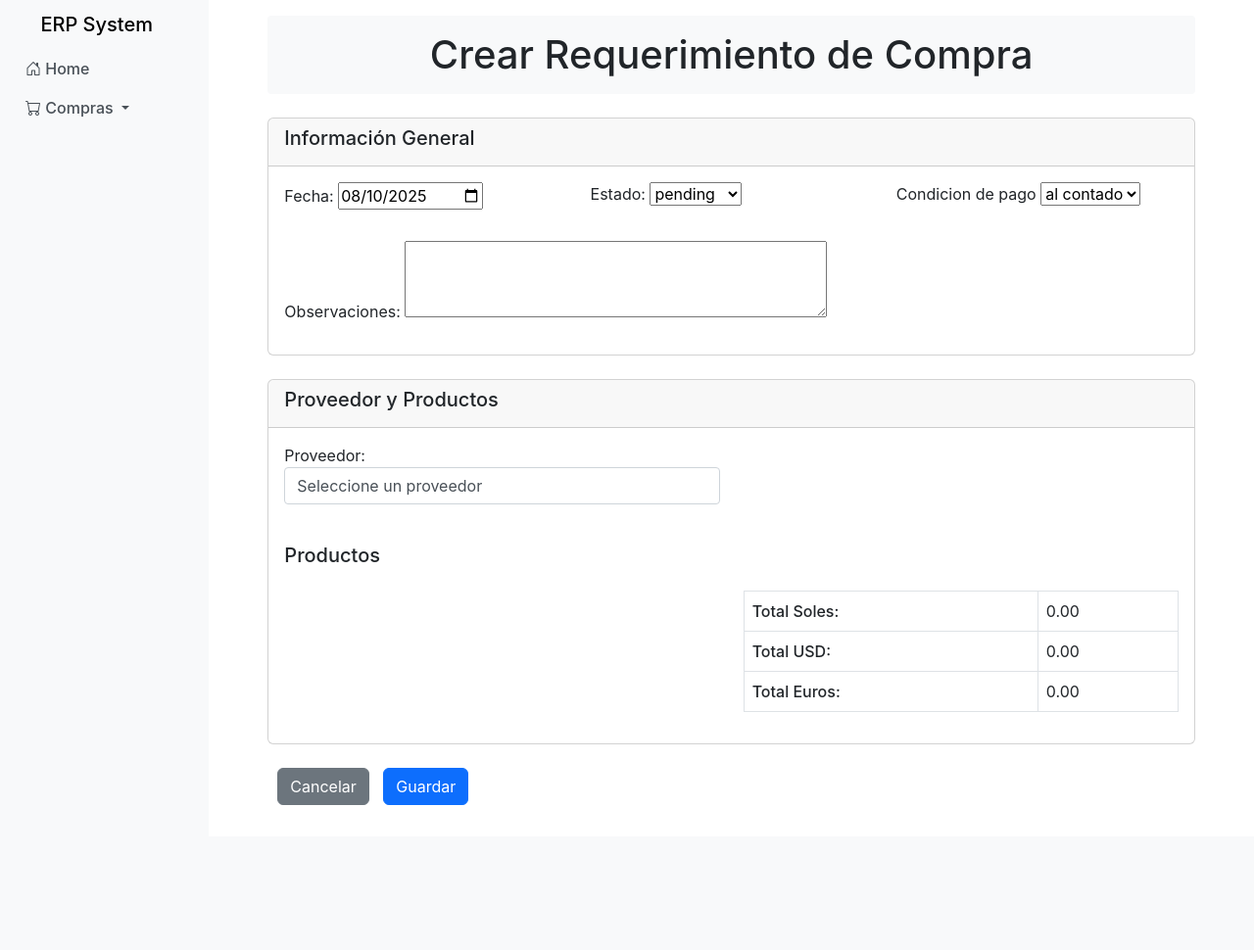
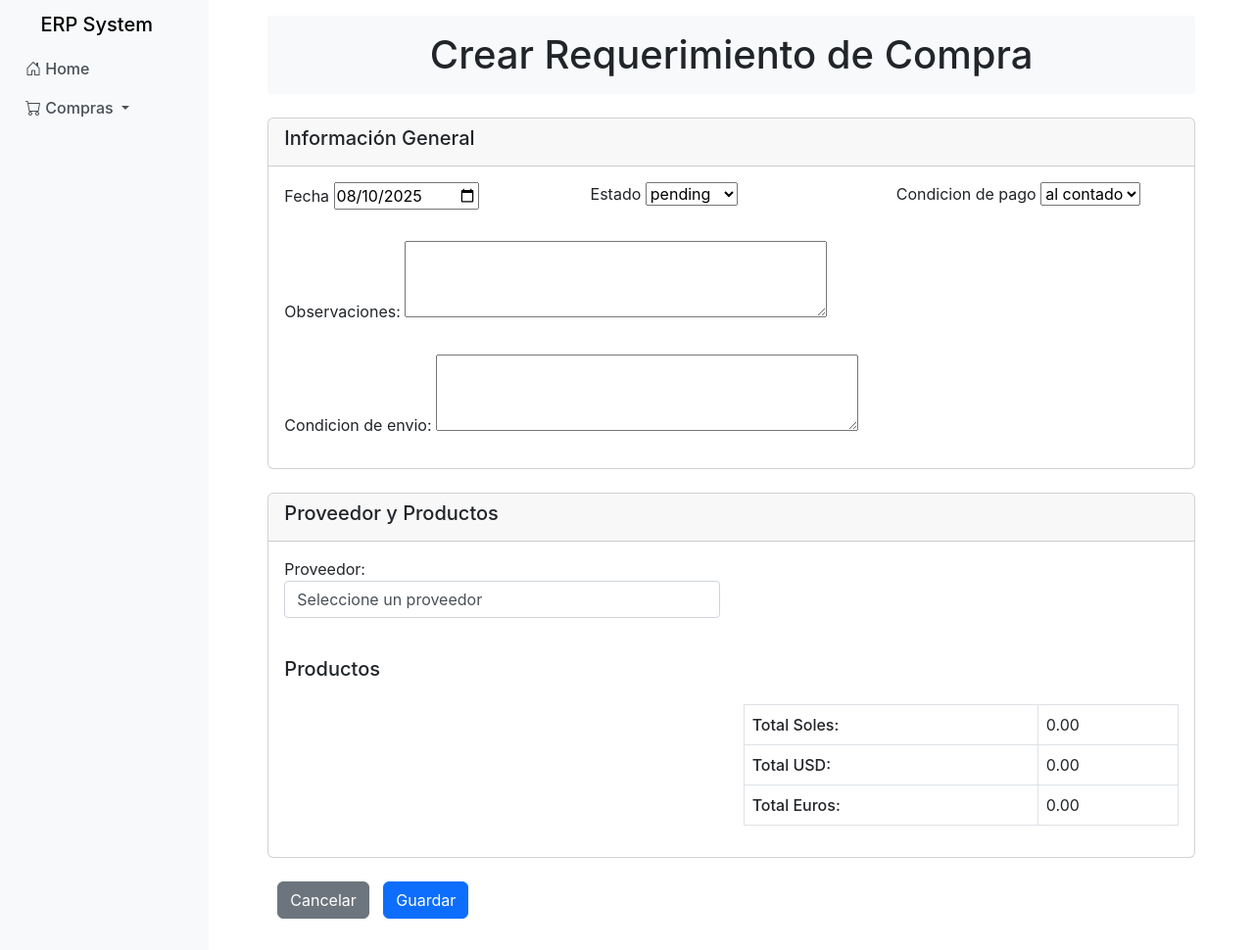
Before and after one commit to jllanosmiranda/erp, a Django app: page /procurement/purchase-requirements/create/ in a window 1280 px wide. Shown: the whole page at 98% size. Before the commit the page ends 822 px from the top, so only its background shows below. Run offline with Django 5.2, Linux system fonts and the light colour scheme; tables that the repository leaves empty hold one stand-in row (values such as "Sample post").

Commit message:
add shipping_condition field to PurchaseRequirement model, forms, and templates

```diff
--- a/ERPDjangoProject/procurement/forms.py
+++ b/ERPDjangoProject/procurement/forms.py
@@ -330,17 +330,22 @@ class SupplierAddProductForm(forms.ModelForm):
 class PurchaseRequirementForm(ModelForm):
     class Meta:
         model = PurchaseRequirement
-        fields = ['date', 'status', 'payment_condition', 'comments']
+        fields = ['date', 'status', 'payment_condition', 'comments', 'shipping_condition']
         widgets = {
             'date': forms.DateInput(attrs={'type': 'date'}),
             'comments': forms.Textarea(attrs={'rows': 3}),
+            'shipping_condition': forms.Textarea(attrs={'rows': 3}),
         }
         labels = {
             'date': 'Fecha',
             'status': 'Estado',
             'payment_condition': 'Condicion de pago',
-            'comments': 'Observaciones:'
+            'comments': 'Observaciones:',
+            'shipping_condition': 'Condicion de envio:'
         }
+
+    def __init__(self, *args, **kwargs):
+        super().__init__(*args, **kwargs)
 
 
 class PurchaseRequirementItemsForm(ModelForm):
--- a/ERPDjangoProject/procurement/models/purchase.py
+++ b/ERPDjangoProject/procurement/models/purchase.py
@@ -17,6 +17,7 @@ class PurchaseRequirement(models.Model):
     date = models.DateField()
     status = models.IntegerField(choices=status_choices)
     payment_condition = models.IntegerField(choices=payment_condition, default=0)
+    shipping_condition = models.TextField(default="")
     comments = models.TextField(default="")
 
 
--- a/ERPDjangoProject/procurement/templates/procurement/purchase_requirements/create.html
+++ b/ERPDjangoProject/procurement/templates/procurement/purchase_requirements/create.html
@@ -13,10 +13,10 @@
                 <h5>Información General</h5>
             </div>
             <div class="card-body">
-                <div class="row">
-                    <div class="col-md-4">
+                <div class="row align-items-start">
+                    <div class="col-xs-12 col-sm-12 col-md-12 col-lg-4 col-xl-4 col-xxl-4">
                         <div class="form-group">
-                            <label for="id_date">Fecha:</label>
+                            {{ form.date.label }}
                             {{ form.date }}
                             {% if form.date.errors %}
                                 <div class="alert alert-danger">
@@ -25,9 +25,9 @@
                             {% endif %}
                         </div>
                     </div>
-                    <div class="col-md-4">
+                    <div class="col-xs-12 col-sm-12 col-md-12 col-lg-4 col-xl-4 col-xxl-4">
                         <div class="form-group">
-                            <label for="id_status">Estado:</label>
+                            {{ form.status.label }}
                             {{ form.status }}
                             {% if form.status.errors %}
                                 <div class="alert alert-danger">
@@ -36,9 +36,9 @@
                             {% endif %}
                         </div>
                     </div>
-                    <div class="col-md-4">
+                    <div class="col-xs-12 col-sm-12 col-md-12 col-lg-4 col-xl-4 col-xxl-4">
                         <div class="form-group">
-                            <label for="id_payment_status">{{ form.payment_condition.label }}</label>
+                            {{ form.payment_condition.label }}
                             {{ form.payment_condition }}
                             {% if form.payment_condition.errors %}
                                 <div class="alert alert-danger">
@@ -56,6 +56,19 @@
                             {% if form.comments.errors %}
                                 <div class="alert alert-danger">
                                     {{ form.comments.errors }}
+                                </div>
+                            {% endif %}
+                        </div>
+                    </div>
+                </div>
+                <div class="row mt-3">
+                    <div class="col-12">
+                        <div class="form-group">
+                            {{ form.shipping_condition.label }}
+                            {{ form.shipping_condition }}
+                            {% if form.shipping_condition.errors %}
+                                <div class="alert alert-danger">
+                                    {{ form.shipping_condition.errors }}
                                 </div>
                             {% endif %}
                         </div>
```
